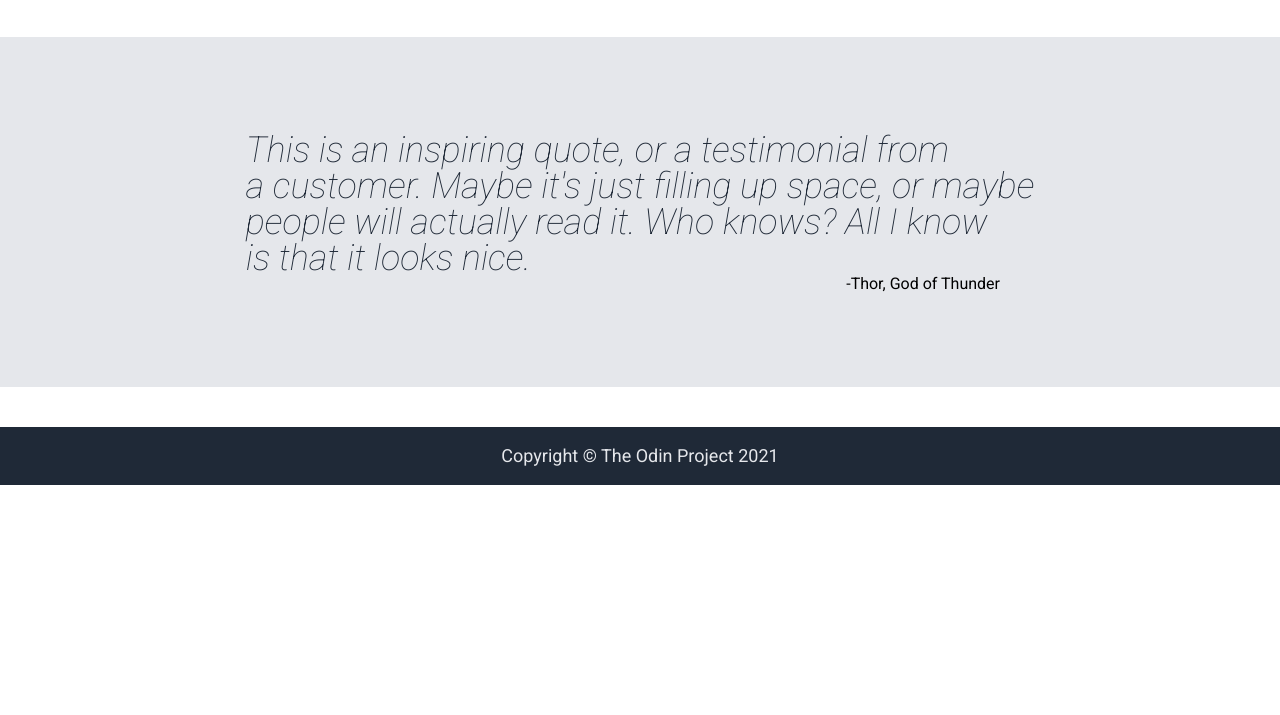
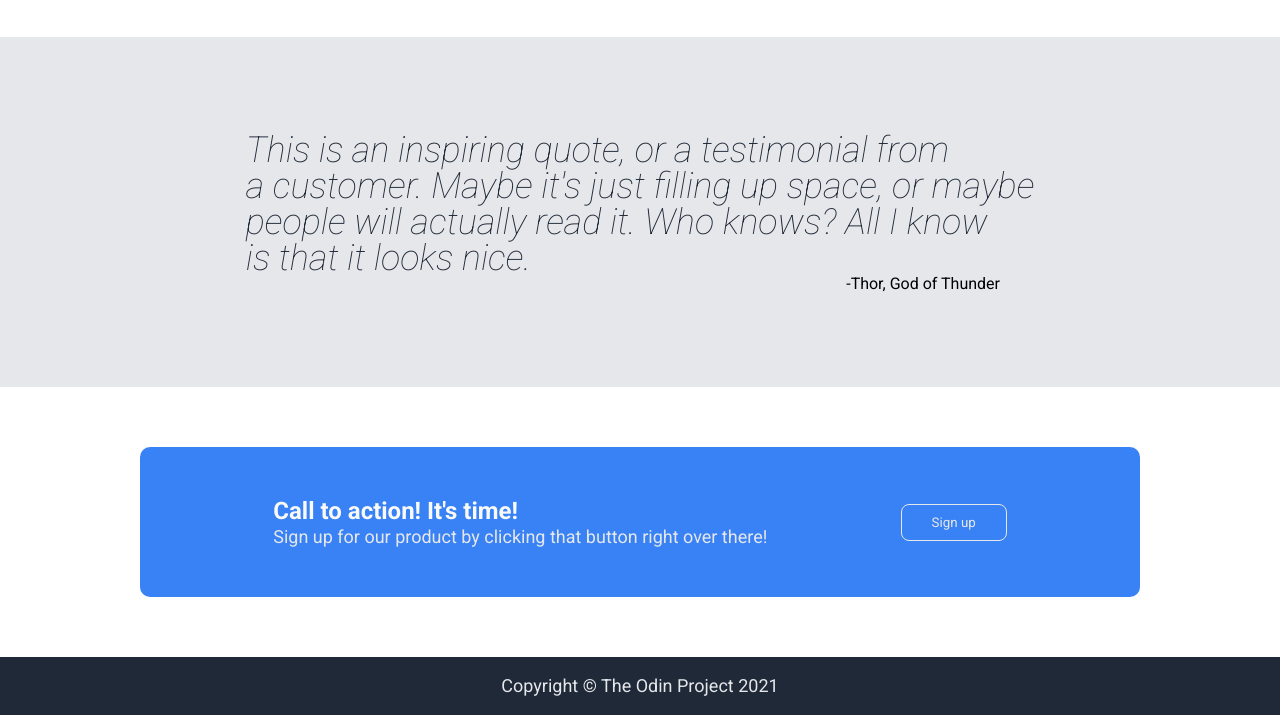
Before and after one commit to HIROS-DEV/Project-Landing-Page, a plain HTML site: page index.html in a window 1280 px wide. Shown: the part 771-1486 px from the top of the page. Before the commit the page ends 1256 px from the top, so only its background shows below. Drawn offline with Linux system fonts and the light colour scheme.

Commit message:
Add sign-up section and styles

```diff
--- a/index.html
+++ b/index.html
@@ -87,11 +87,26 @@
 			<div class="quote-section">
 				<div class="quote wrapper">
 					<p class="quote italic">
-						This is an inspiring quote, or a testimonial from <br> a customer. Maybe
-						it's just filling up space, or maybe <br> people will actually read it.
-						Who knows? All I know <br> is that it looks nice.
+						This is an inspiring quote, or a testimonial from <br />
+						a customer. Maybe it's just filling up space, or maybe <br />
+						people will actually read it. Who knows? All I know <br />
+						is that it looks nice.
 					</p>
 					<p class="quote artist">-Thor, God of Thunder</p>
+				</div>
+			</div>
+
+			<div class="signup-section">
+				<div class="signup-section__wrapper">
+					<div class="signup-text">
+						<h1>Call to action! It's time!</h1>
+						<p>
+							Sign up for our product by clicking that button right over there!
+						</p>
+					</div>
+					<div class="signup-button">
+						<button>Sign up</button>
+					</div>
 				</div>
 			</div>
 		</main>
--- a/style.css
+++ b/style.css
@@ -285,6 +285,42 @@ header .wrapper {
 	text-align: end;
 }
 
+.signup-section {
+	max-width: 1000px;
+	height: 150px;
+	margin: 60px auto;
+	background-color: #3882f6;
+	color: #f9faf8;
+	border-radius: 10px;
+}
+
+.signup-section__wrapper {
+	display: flex;
+	justify-content: space-evenly;
+	align-items: center;
+	height: 100%;
+}
+
+.signup-text h1 {
+	font-weight: bold;
+	font-size: 24px;
+	margin-bottom: 5px;
+}
+
+.signup-text p {
+	font-size: 18px;
+	color: #e5e7eb;
+}
+
+.signup-button button {
+	background-color: #3882f6;
+	color: #e5e7eb;
+	padding: 10px 30px;
+	border: 1px solid #e5e7eb;
+	border-radius: 8px;
+	cursor: pointer;
+}
+
 footer {
 	justify-content: center;
 }
```
